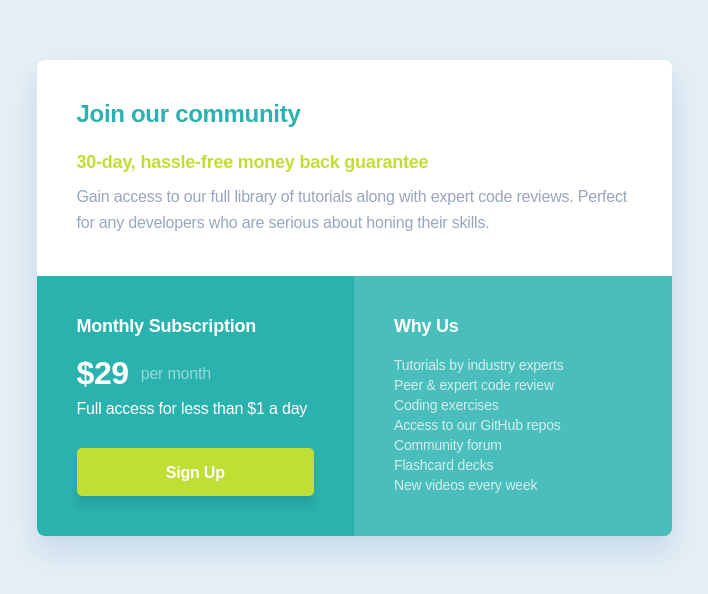
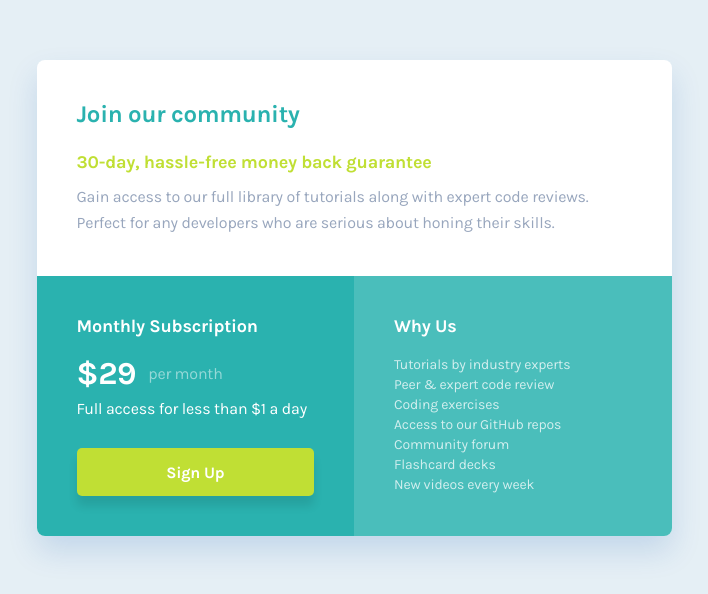
Before and after one commit to s0alken/single-price-grid-component, a website: page index.html in a window 1280 px wide. Shown: the part 102-696 px from the top of the page, without its empty margins (286-994 px from the left). Drawn offline with Linux system fonts and the light colour scheme.

Commit message:
fixing font

```diff
--- a/sass/_typography.scss
+++ b/sass/_typography.scss
@@ -1,4 +1,4 @@
-@import url('https://fonts.googleapis.com/css2?family=Barlow+Semi+Condensed:wght@500;600&display=swap');
+@import url('https://fonts.googleapis.com/css2?family=Karla:wght@400;700&display=swap');
 
 body {
     font-family: $font-primary;
```
Also changed, not shown: css/style.css.
